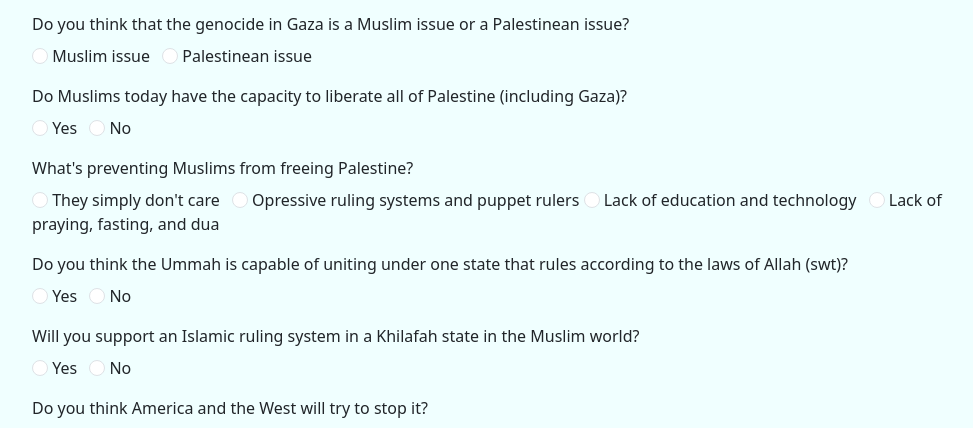
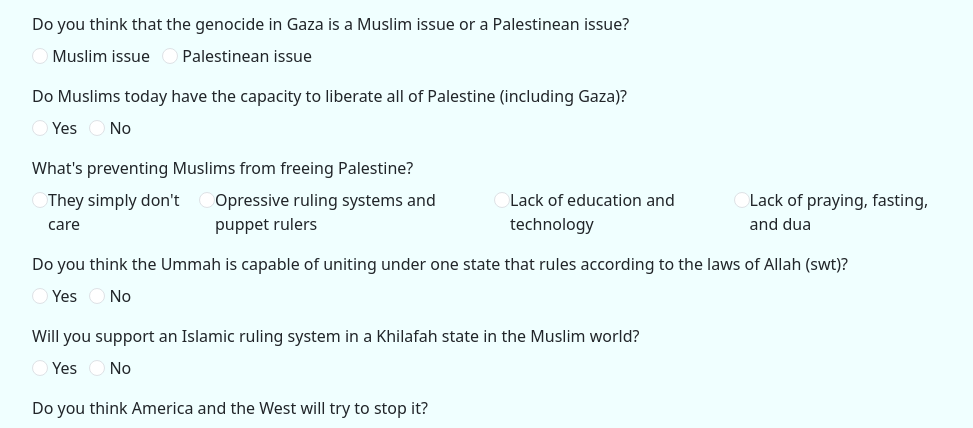
Before and after one commit to aabdeljamil/ContactsTracker, a Flask app: template templates/contact.html in a window 1280 px wide. Shown: the part 199-627 px from the top of the page, without its empty margins (145-1118 px from the left). Run offline with Flask 3, Linux system fonts and the light colour scheme; the template is opened without the code that fills it, so the values that code supplies are empty.

Commit message:
survey change

```diff
--- a/templates/contact.html
+++ b/templates/contact.html
@@ -34,7 +34,7 @@
                     </div>
                     <div class="mb-3">
                         <label for="question3" class="form-label">What's preventing Muslims from freeing Palestine?</label>
-                        <div>
+                        <div style="display: flex;">
                             <input class="form-check-input" type="radio" name="question3" value="yes"> They simply don't care
                             <input class="form-check-input ms-2" type="radio" name="question3" value="no"> Opressive ruling systems and puppet rulers
                             <input class="form-check-input" type="radio" name="question3" value="yes"> Lack of education and technology
```
